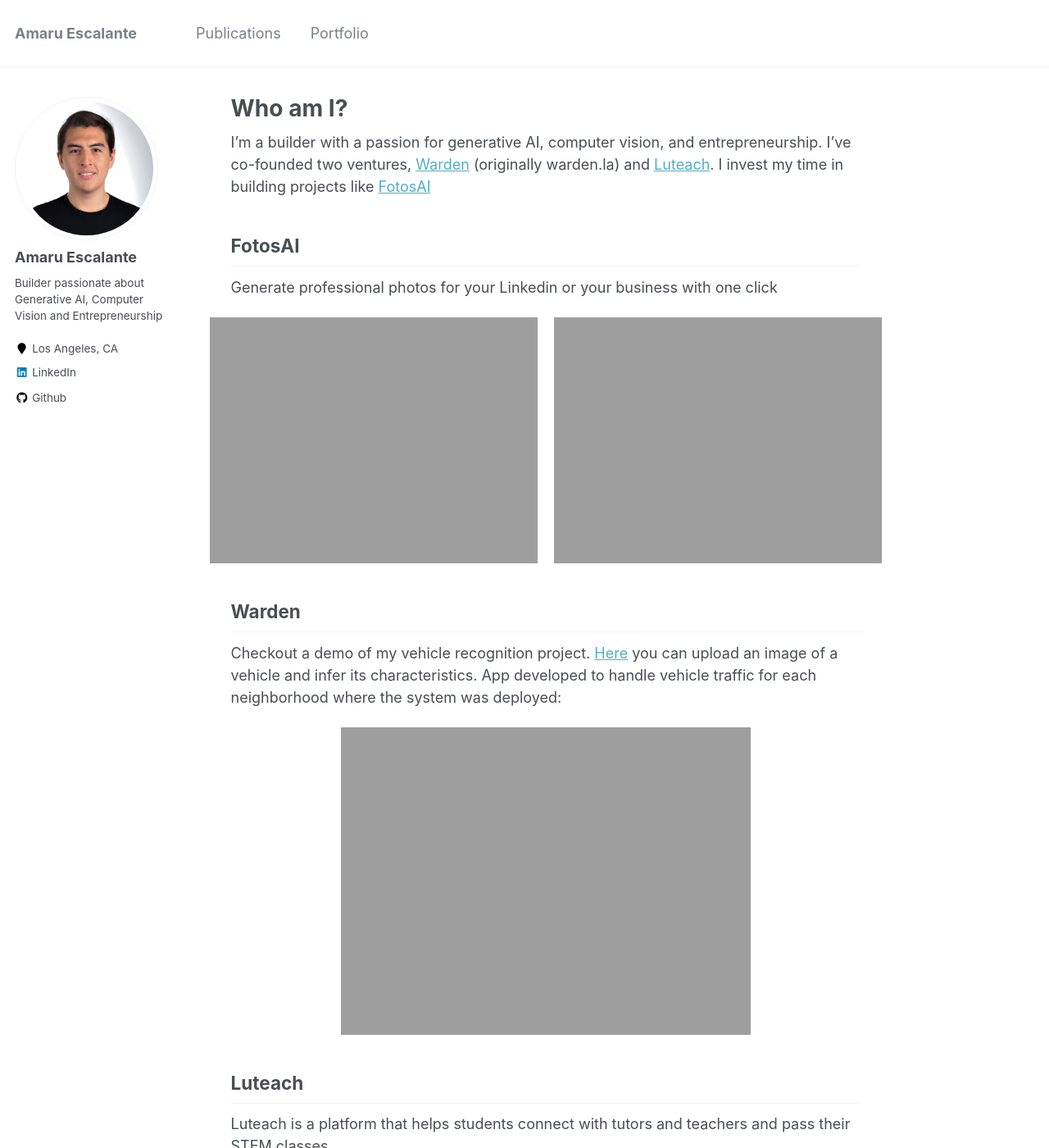
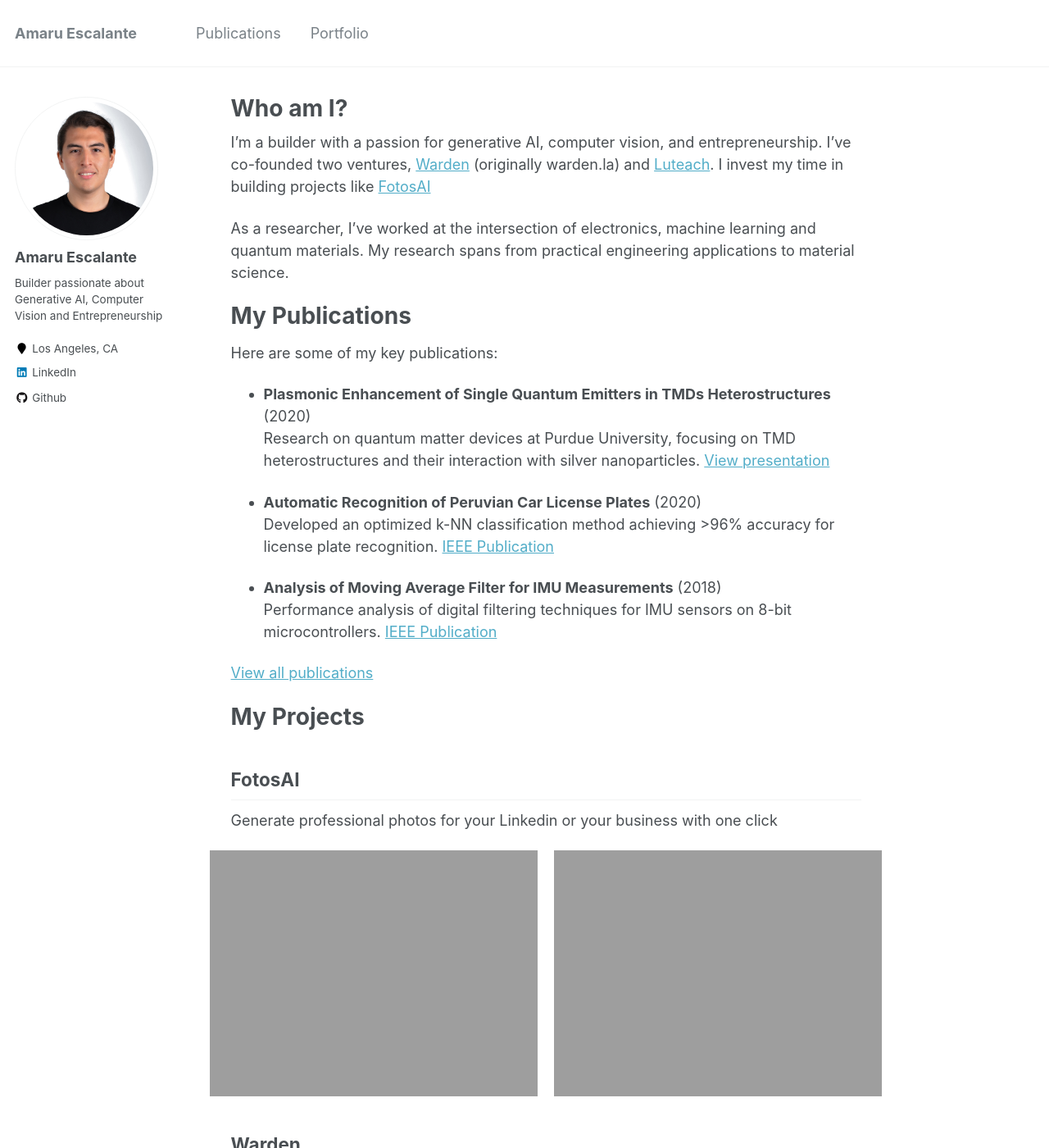
Before and after one commit to AmaruEscalante/amaru.github.io, a Jekyll site: the page built from _pages/about.md, in a window 1280 px wide and 1400 px high. Shown: the whole window at 82% size. Built offline with Jekyll 4.4.1, drawn with Linux system fonts in a browser that asks for light colours.

Commit message:
feat: add research publications and expand personal background

```diff
--- a/_pages/about.md
+++ b/_pages/about.md
@@ -8,7 +8,28 @@ redirect_from:
   - /about.html
 ---
 
-I'm a builder with a passion for generative AI, computer vision, and entrepreneurship. I've co-founded two ventures, [Warden](http://wardentec.com) (originally warden.la) and [Luteach](https://luteach.com). I invest my time in building projects like [FotosAI](https://app.fotosai.xyz)
+I'm a builder with a passion for generative AI, computer vision, and entrepreneurship. I've co-founded two ventures, [Warden](http://wardentec.com) (originally warden.la) and [Luteach](https://luteach.com). I invest my time in building projects like [FotosAI](https://www.fotosai.xyz)
+
+As a researcher, I've worked at the intersection of electronics, machine learning and quantum materials. My research spans from practical engineering applications to material science.
+
+# My Publications
+Here are some of my key publications:
+
+- **Plasmonic Enhancement of Single Quantum Emitters in TMDs Heterostructures** (2020)
+  Research on quantum matter devices at Purdue University, focusing on TMD heterostructures and their interaction with silver nanoparticles.
+  [View presentation](https://amarues.notion.site/Repu-Seminar-2020-Purdue-University-Internship-7f099e7ad8d645eba85fdab7f02124e5)
+
+- **Automatic Recognition of Peruvian Car License Plates** (2020)
+  Developed an optimized k-NN classification method achieving >96% accuracy for license plate recognition.
+  [IEEE Publication](https://ieeexplore.ieee.org/document/9220217)
+
+- **Analysis of Moving Average Filter for IMU Measurements** (2018)
+  Performance analysis of digital filtering techniques for IMU sensors on 8-bit microcontrollers.
+  [IEEE Publication](https://ieeexplore.ieee.org/document/8526391)
+
+[View all publications](https://amaruescalante.io/publications/)
+
+# My Projects
 
 ## FotosAI
 Generate professional photos for your Linkedin or your business with one click
```
